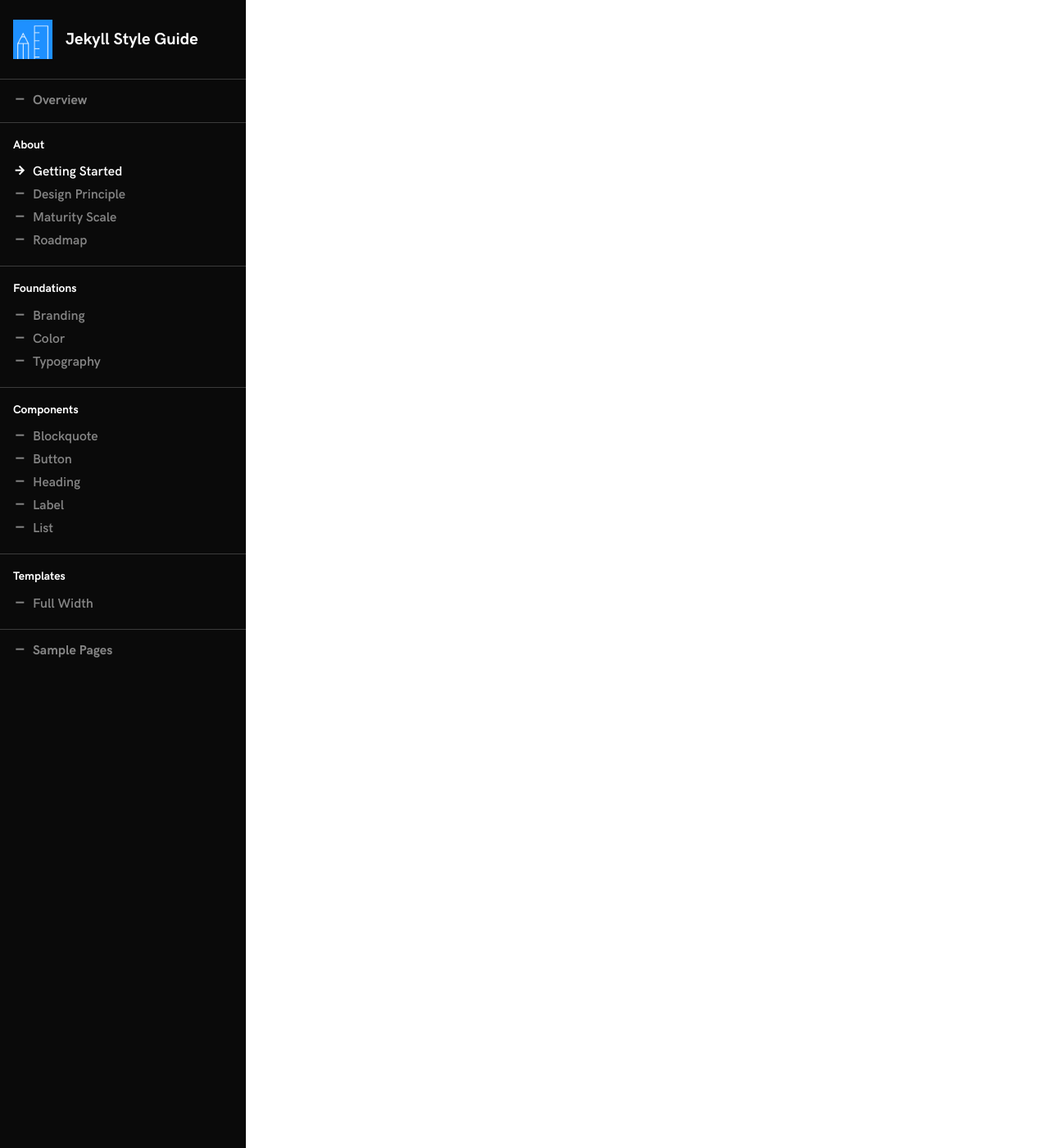
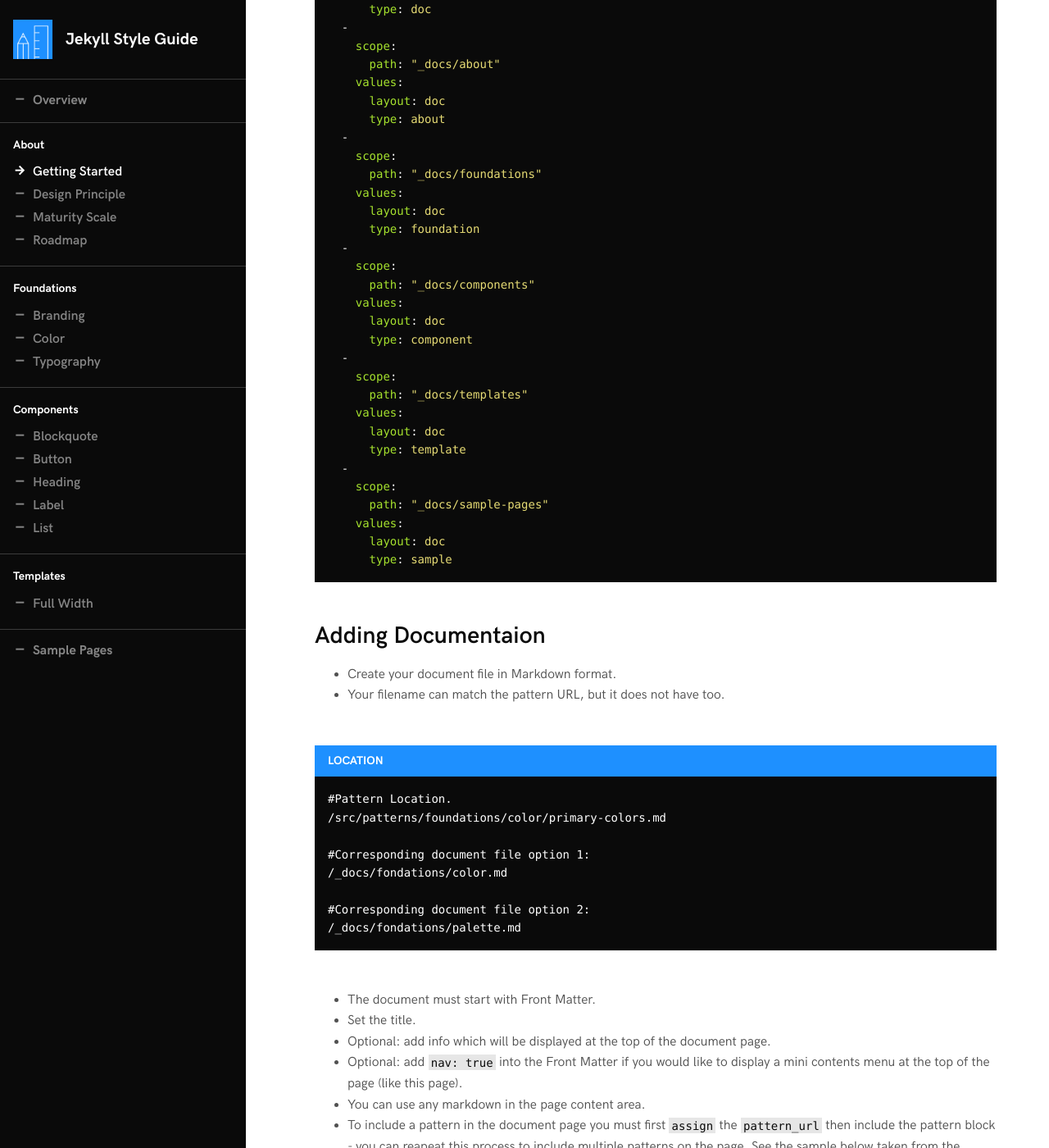
Before and after one commit to matthewelsom/Project-JekyllStyleguide, a Jekyll site: the page built from _docs/about/01-getting-started.md, in a window 1280 px wide and 1400 px high, scrolled down 7340 px. Shown: the whole window at 82% size. Built offline with Jekyll 4.4.1, drawn with Linux system fonts in a browser that asks for light colours; some of the changed text lies outside the part shown.

Commit message:
Update Documentation

```diff
--- a/_docs/about/01-getting-started.md
+++ b/_docs/about/01-getting-started.md
@@ -165,26 +165,13 @@ control: exclude
 
 # Adding Documentation
 
+## What is Documentaion?
 
-Coming soon
+'Documentation' is used to store information relating to a pattern (or group of patterns), as well as information about the style guide itself - this page is an example of a document.
 
+By default, documentation is stored in the `_docs` folder and grouped in directories that correspond to the pattern directories. An additonal `/about` directory is also provided, this can contain general/non-pattern specific contents (like this page).
 
-<!--
-
-
-
-
-
-Patterns and Pages are always loaded in an iframe so Styleguide styles will not interfere with your added assets.
-
-### Design Files
-
-- **_docs/** is used to store all pattern documentation is it is important to make sure that every pattern added to the `src/html/` folder has a corresponding file with the same name inside this documentation file.
-
-4. To appear in the sidebar, each pattern/page must have a corresponding `markdown` Documentation file in the `_docs/` folder.
-5. The Documentation file should contain the location of the pattern styles, the maturity of the pattern, as well as any further usability information or rules for use.
-- All of the style guide pages are kept in the `_docs/` folder.
--->
+Patterns are always loaded into a document via an iframe, so any style guide related styles will not interfere with your pattern.
 
 {% highlight directory %}
 │
@@ -200,16 +187,137 @@ Patterns and Pages are always loaded in an iframe so Styleguide styles will not
 │   │   ├── typography.md
 │   │   └── ...
 │   │
-│   └── templates/
+│   ├── templates/
+│   │   └── ...
+│   │
+│   └── sample-pages/
 │       └── ...
 │
 {% endhighlight %}
+
+><i class="icon red" data-icon="info"></i>Adding any document into these folders will automatically make it appear in the style guide navigation, with the exception of `sample-pages`.
+
+
+## Documentation Settings
+
+These settings are defined in the `config.yml` file and ensure that each document outputs with the correct Jekyll layout and meta data.
+
+{% highlight yml %}
+
+## Collection Settings
+
+## Outputs the _docs collection !Required
+collections:
+  docs:
+    output: true
+
+## Sets the default attributes for the Documentation and Pattern Files !Required
+defaults:
+  -
+    scope:
+      path: "_docs"
+    values:
+      layout: doc
+      type: doc
+  -
+    scope:
+      path: "_docs/about"
+    values:
+      layout: doc
+      type: about
+  -
+    scope:
+      path: "_docs/foundations"
+    values:
+      layout: doc
+      type: foundation
+  -
+    scope:
+      path: "_docs/components"
+    values:
+      layout: doc
+      type: component
+  -
+    scope:
+      path: "_docs/templates"
+    values:
+      layout: doc
+      type: template
+  -
+    scope:
+      path: "_docs/sample-pages"
+    values:
+      layout: doc
+      type: sample
+
+{% endhighlight %}
+
+
+
+
+
+## Adding Documentaion
+
+- Create your document file in Markdown format.
+- Your filename can match the pattern URL, but it does not have too.
+
+{% highlight location %}
+#Pattern Location.
+/src/patterns/foundations/color/primary-colors.md
+
+#Corresponding document file option 1:
+/_docs/fondations/color.md
+
+#Corresponding document file option 2:
+/_docs/fondations/palette.md
+
+{% endhighlight %}
+
+- The document must start with Front Matter.
+- Set the title.
+- Optional: add info which will be displayed at the top of the document page.
+- Optional: add `nav: true` into the Front Matter if you would like to display a mini contents menu at the top of the page (like this page).
+- You can use any markdown in the page content area.
+- To include a pattern in the document page you must first `assign` the `pattern_url` then include the pattern block - you can reapeat this process to include multiple patterns on the page. See the sample below taken from the `button.md` file.
+- Note that the [pattern controls](#uploading-patterns) and maturity are set in the pattern file.
+
+><i class="icon red" data-icon="info"></i>The contents menu will automatically generate a clickable table of contents based on any `h1` items on the page.
+
+{% highlight button.md %}{% raw %}
+
+---
+title: Button
+info: Use buttons to signal actions.
+nav: true
+---
+
+# Basic Buttons
+
+A button can contain text. Although any tag can be used for a button, it will only be keyboard focusable if you use a `button` tag or you add the property `tabindex="0"`.
+
+{% assign pattern_url = '/src/patterns/components/button/default_button.html' %}
+{% include pattern_block.html %}
+
+{% assign pattern_url = '/src/patterns/components/button/disabled_button.html' %}
+{% include pattern_block.html %}
+
+{% endraw %}{% endhighlight %}
+
+
+
+# Sample Pages
+
+Coming Soon
 
 
 
 # Editing the Styleguide
 
 Coming Soon
+
+
+
+
 
 <!--
 ## Includes
```
Also changed, not shown: other parts of _docs/about/01-getting-started.md (+0 -19 lines).
